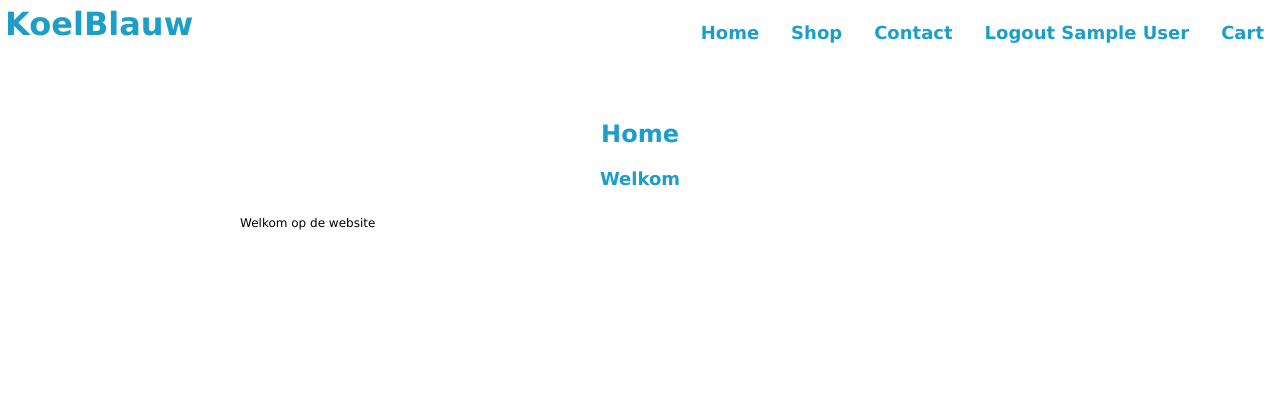
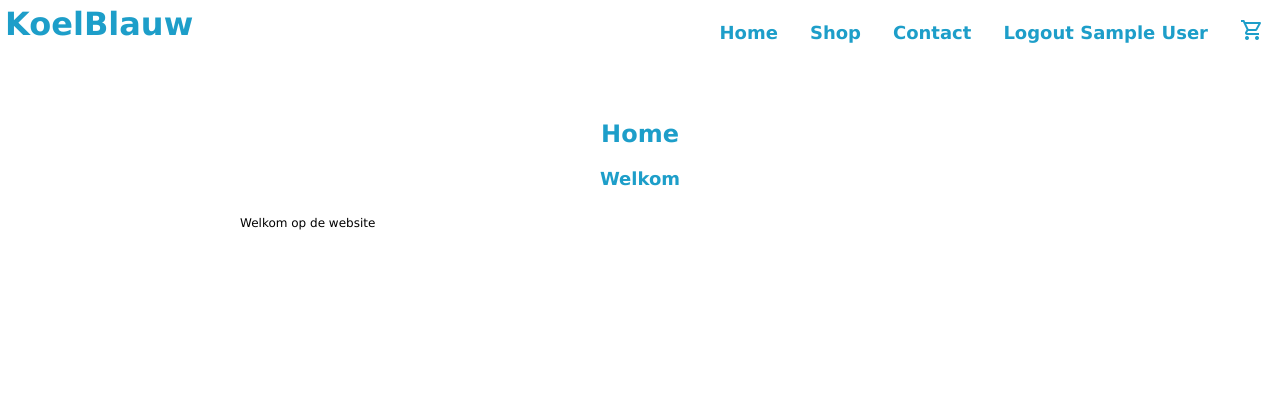
Before and after one commit to frankkruidhofeducom/educom-webshop-database-1726752626, a PHP site: page / in a window 1280 px wide. Shown: the top 420 px of the page. Run offline with PHP 8.4, Linux system fonts and the light colour scheme; the visitor is signed in with stand-in values (Sample User, id 1); a stand-in replaces the project's code that opens the database connection.

Commit message:
Cart toegevoegd aan menu #5

```diff
--- a/CSS/stylesheet.css
+++ b/CSS/stylesheet.css
@@ -63,6 +63,15 @@ header a:hover {
     background-color: var(--blue);
     color: var(--white) !important;
 }
+
+.material-symbols-outlined {
+  font-variation-settings:
+  'FILL' 0,
+  'wght' 400,
+  'GRAD' 0,
+  'opsz' 24
+}
+
 
 /*Content*/
 
--- a/index.php
+++ b/index.php
@@ -61,6 +61,7 @@ function showHeadSection()
 {
     echo '<head>
     <link rel="stylesheet" href="css/stylesheet.css">
+    <link rel="stylesheet" href="https://fonts.googleapis.com/css2?family=Material+Symbols+Outlined:opsz,wght,FILL,GRAD@20..48,100..700,0..1,-50..200" />
     <title>Educom Webshop Basis</title>
     </head>';
 };
@@ -68,10 +69,10 @@ function showHeadSection()
 function showBodySection($page, $userLoggedIn)
 {
     showBodyStart();
-    showMenu($userLoggedIn);
     include 'pages/header.php';
     showHeader();
-    showContent($page);
+    showMenu();
+    showContent($page, $userLoggedIn);
     include 'pages/footer.php';
     showFooter();
     showBodyEnd();
@@ -87,10 +88,10 @@ function showBodyStart()
     echo '<body>';
 };
 
-function showMenu($userLoggedIn)
+function showMenu()
 {
     require_once 'pages/menu.php';
-    buildMenu($userLoggedIn);
+    buildMenu();
 }
 
 function showContent($page)
@@ -114,8 +115,8 @@ function showContent($page)
             break;
         case 'logout':
             doLogoutUser();
-            showMenu(false);
             showContent('home');
+            break;
         case 'shop':
             require_once 'pages/shop.php';
             showShopPage();
--- a/pages/login.php
+++ b/pages/login.php
@@ -7,6 +7,7 @@ function showLoginPage()
         if (verifyLogin($formInput)) {
             doLoginUser($formInput);
             showContent('home');
+            showMenu('true');
         } else {
             showLoginForm();
         }
--- a/pages/menu.php
+++ b/pages/menu.php
@@ -1,11 +1,11 @@
 <?php
 require_once 'session_manager.php';
 
-function buildMenu($userLoggedIn)
+function buildMenu()
 {
     showMenuStart();
     showFixedMenuItems();
-    showDynamicMenuItems($userLoggedIn);
+    showDynamicMenuItems();
     showMenuEnd();
 }
 
@@ -31,8 +31,9 @@ function showMenuEnd()
     </div>';
 }
 
-function showDynamicMenuItems($userLoggedIn)
+function showDynamicMenuItems()
 {
+    $userLoggedIn = isUserLoggedIn();
     if ($userLoggedIn) {
         showLogoutButton();
         showCartButton();
@@ -51,7 +52,9 @@ function showLogoutButton()
 function showCartButton()
 {
     echo
-    '<li><a href="index.php?page=cart">Cart</a></li>';
+    '<li><a href="index.php?page=cart"><i class="material-symbols-outlined">
+shopping_cart
+</i></a></li>';
 }
 
 function showLoginButton()
```
